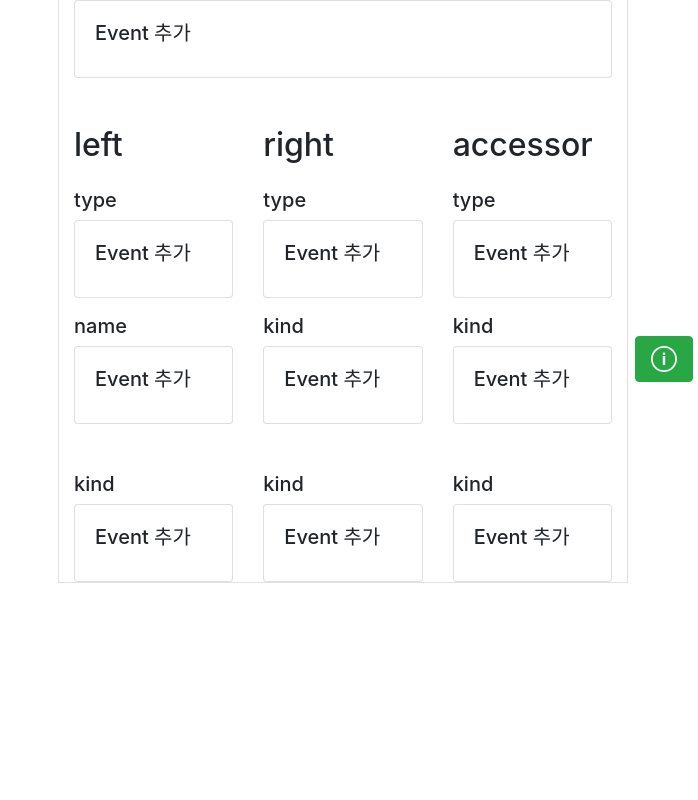
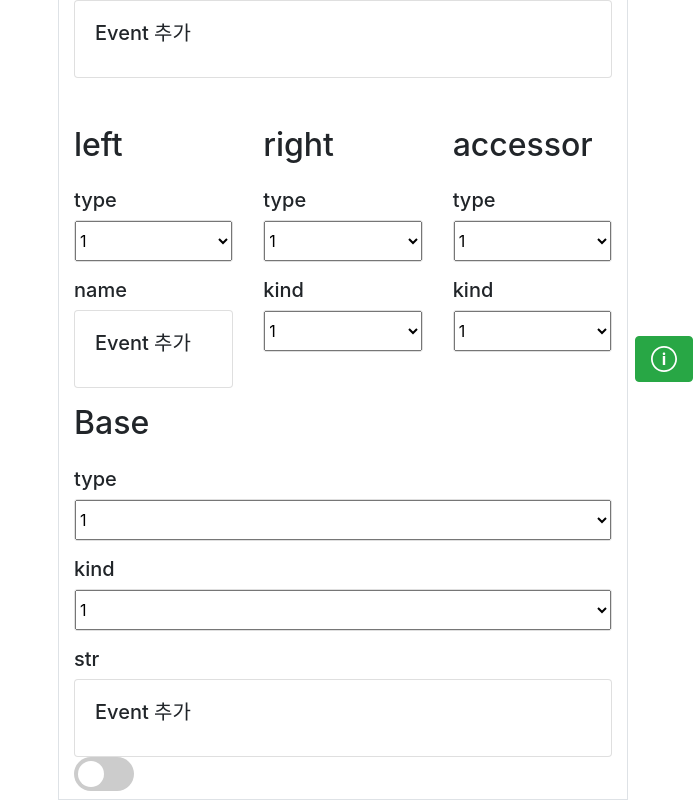
Before and after one commit to CSID-DGU/2020-1-CECD1-Soycrab-6, a React (Create React App) app: page /events/edit/node/1/0 in a window 1280 px wide. Shown: the part 413-1213 px from the top of the page, without its empty margins (582-1280 px from the left). Before the commit the page ends 996 px from the top, so only its background shows below. Built offline with nearby package versions, Linux system fonts and the light colour scheme.

Commit message:
toggle button 대충

```diff
--- a/src/components/EventEdit.js
+++ b/src/components/EventEdit.js
@@ -1,7 +1,70 @@
 import React from 'react';
+import styled from 'styled-components';
 
 function EventEdit({ event }) {
   const { realId, args, base, callTargetRepr, parentId, parentType } = event;
+
+  const ToggleButton = styled.label`
+    position: relative;
+    display: inline-block;
+    width: 60px;
+    height: 34px;
+
+    & input {
+    opacity: 0;
+    width: 0;
+    height: 0;
+  }
+
+
+  `;
+  const InputTag = styled.input`
+  &:checked + .slider {
+    background-color: #2196F3;
+  }
+
+  &:focus + .slider {
+    box-shadow: 0 0 1px #2196F3;
+  }
+
+  &:checked + .slider:before {
+    -webkit-transform: translateX(26px);
+    -ms-transform: translateX(26px);
+    transform: translateX(26px);
+  }
+  `;
+
+  const Slider = styled.span`
+    position: absolute;
+    cursor: pointer;
+    top: 0;
+    left: 0;
+    right: 0;
+    bottom: 0;
+    background-color: #ccc;
+    -webkit-transition: .4s;
+    transition: .4s;
+
+  &.round {
+    border-radius: 34px;
+  }
+
+  &.round:before {
+    border-radius: 50%;
+  }
+
+  &:before {
+    position: absolute;
+    content: "";
+    height: 26px;
+    width: 26px;
+    left: 4px;
+    bottom: 4px;
+    background-color: white;
+    -webkit-transition: .4s;
+    transition: .4s;
+  }
+  `;
 
   return (
     <>
@@ -34,7 +97,7 @@ function EventEdit({ event }) {
           <div className="card">
             <div className="card-body">
               <h5 className="card-title">
-                  Event 추가
+                Event 추가
               </h5>
             </div>
           </div>
@@ -51,33 +114,33 @@ function EventEdit({ event }) {
               <h2 className="mb-4">left</h2>
               <h5 className="mb-2">type</h5>
               <div className="card">
-                <div className="card-body">
-                  <h5 className="card-title">
-                      Event 추가
-                  </h5>
-                </div>
+                <select name="" id="" className="pt-2 pb-2">
+                  <option value="1">1</option>
+                  <option value="2">2</option>
+                  <option value="3">3</option>
+                </select>
               </div>
             </div>
             <div className="col">
               <h2 className="mb-4">right</h2>
               <h5 className="mb-2">type</h5>
               <div className="card">
-                <div className="card-body">
-                  <h5 className="card-title">
-                      Event 추가
-                  </h5>
-                </div>
+                <select name="" id="" className="pt-2 pb-2">
+                  <option value="1">1</option>
+                  <option value="2">2</option>
+                  <option value="3">3</option>
+                </select>
               </div>
             </div>
             <div className="col">
               <h2 className="mb-4">accessor</h2>
               <h5 className="mb-2">type</h5>
               <div className="card">
-                <div className="card-body">
-                  <h5 className="card-title">
-                      Event 추가
-                  </h5>
-                </div>
+                <select name="" id="" className="pt-2 pb-2">
+                  <option value="1">1</option>
+                  <option value="2">2</option>
+                  <option value="3">3</option>
+                </select>
               </div>
             </div>
           </div>
@@ -95,15 +158,52 @@ function EventEdit({ event }) {
             <div className="col">
               <h5 className="mb-2">kind</h5>
               <div className="card">
-                <div className="card-body">
-                  <h5 className="card-title">
-                      Event 추가
-                  </h5>
-                </div>
+                <select name="" id="" className="pt-2 pb-2">
+                  <option value="1">1</option>
+                  <option value="2">2</option>
+                  <option value="3">3</option>
+                </select>
               </div>
             </div>
             <div className="col">
               <h5 className="mb-2">kind</h5>
+              <div className="card">
+                <select name="" id="" className="pt-2 pb-2">
+                  <option value="1">1</option>
+                  <option value="2">2</option>
+                  <option value="3">3</option>
+                </select>
+              </div>
+            </div>
+          </div>
+          <div className="row mt-3">
+            <div className="col">
+              <h2 className="mb-4">Base</h2>
+              <h5 className="mb-2">type</h5>
+              <div className="card">
+                <select name="" id="" className="pt-2 pb-2">
+                  <option value="1">1</option>
+                  <option value="2">2</option>
+                  <option value="3">3</option>
+                </select>
+              </div>
+            </div>
+          </div>
+          <div className="row mt-3">
+            <div className="col">
+              <h5 className="mb-2">kind</h5>
+              <div className="card">
+                <select name="" id="" className="pt-2 pb-2">
+                  <option value="1">1</option>
+                  <option value="2">2</option>
+                  <option value="3">3</option>
+                </select>
+              </div>
+            </div>
+          </div>
+          <div className="row mt-3">
+            <div className="col">
+              <h5 className="mb-2">str</h5>
               <div className="card">
                 <div className="card-body">
                   <h5 className="card-title">
@@ -113,36 +213,12 @@ function EventEdit({ event }) {
               </div>
             </div>
           </div>
-          <div className="row mt-5">
+          <div className="row">
             <div className="col">
-              <h5 className="mb-2">kind</h5>
-              <div className="card">
-                <div className="card-body">
-                  <h5 className="card-title">
-                      Event 추가
-                  </h5>
-                </div>
-              </div>
-            </div>
-            <div className="col">
-              <h5 className="mb-2">kind</h5>
-              <div className="card">
-                <div className="card-body">
-                  <h5 className="card-title">
-                      Event 추가
-                  </h5>
-                </div>
-              </div>
-            </div>
-            <div className="col">
-              <h5 className="mb-2">kind</h5>
-              <div className="card">
-                <div className="card-body">
-                  <h5 className="card-title">
-                      Event 추가
-                  </h5>
-                </div>
-              </div>
+              <ToggleButton className="switch">
+                <input type="checkbox" />
+                <Slider className="slider round" />
+              </ToggleButton>
             </div>
           </div>
         </div>
```
